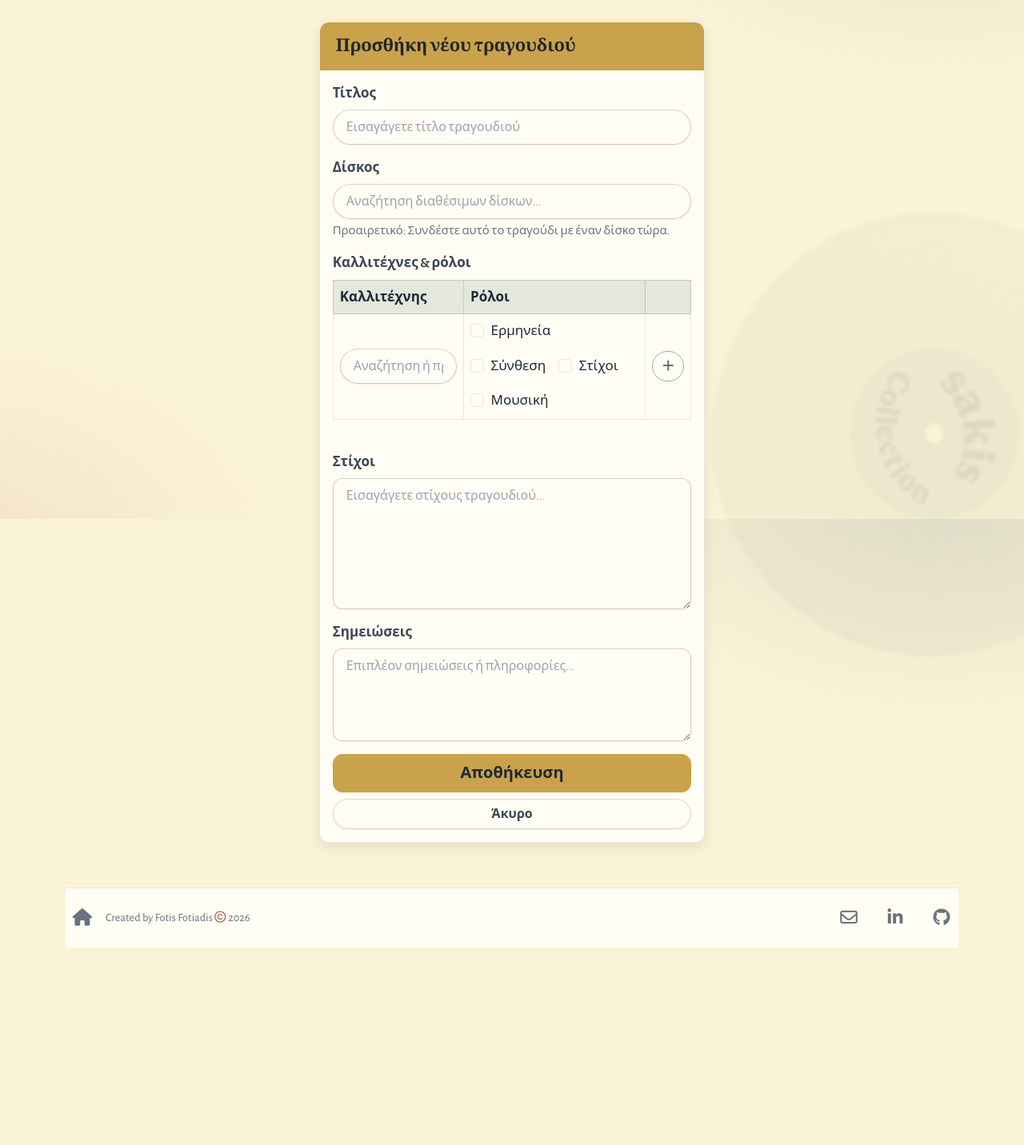
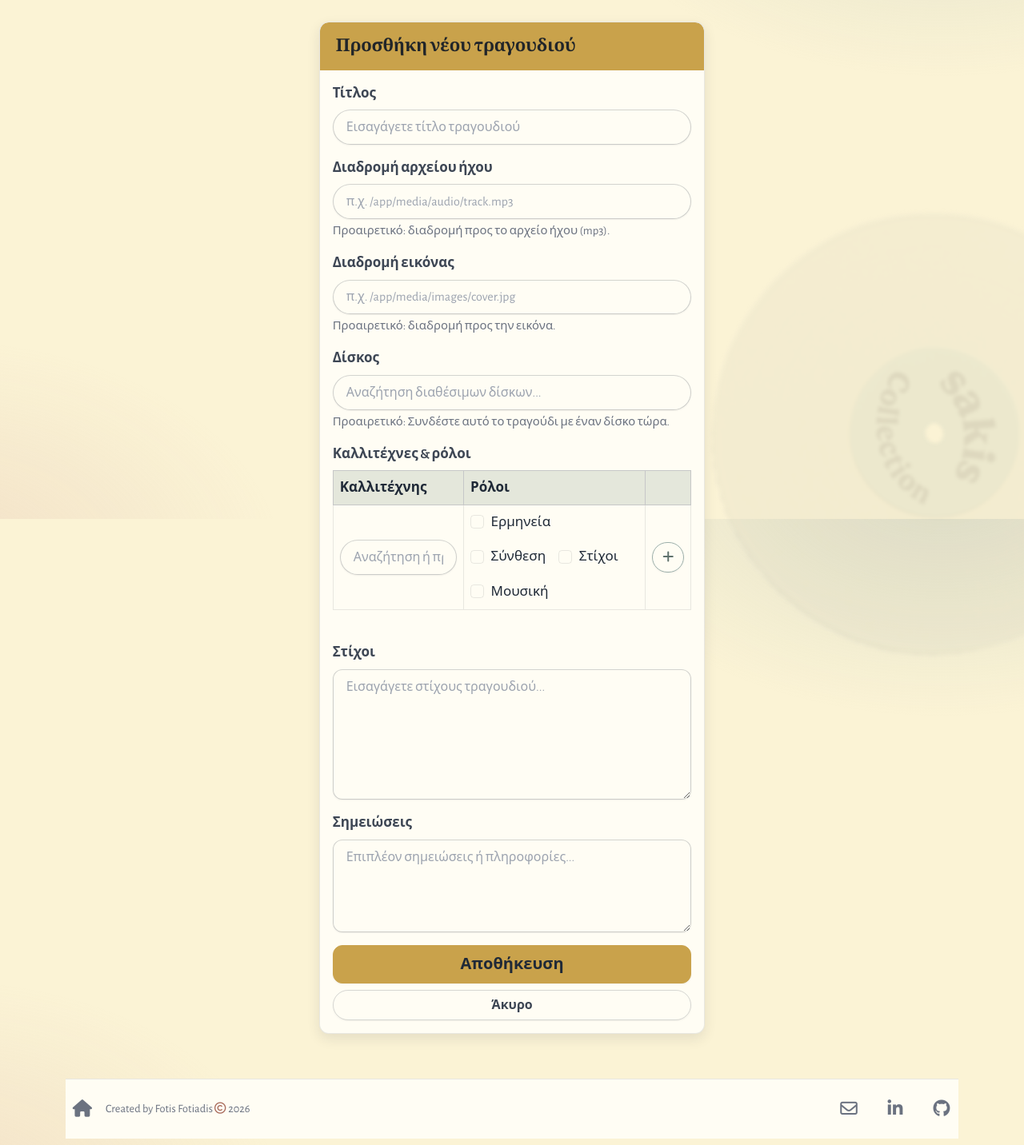
Before and after one commit to Skioulis/discograpphy-app, a Flask app: page /add-song in a window 1280 px wide. Shown: the part 151-1583 px from the top of the page at 80% size. Before the commit the page ends 1336 px from the top, so only its background shows below. Run offline with Flask 3, Linux system fonts and the light colour scheme; data that the repository does not hold is empty.

Commit message:
Add audio_path and image_path fields to songs
Add two optional file-path columns to the Song model (audio_path for the
mp3, image_path for the image), wire them through the song form, the
add/edit routes and prefill, and both the add-song and single-song
templates. Empty input normalises to NULL, matching the lyrics handling.

Includes migration b3d1a7c95e02 adding both columns to the songs table.

Co-Authored-By: Claude Opus 4.8 (1M context) <noreply@anthropic.com>

```diff
--- a/app/forms/song_form.py
+++ b/app/forms/song_form.py
@@ -11,6 +11,8 @@ class PersonSongForm(FlaskForm):
 
 class SongForm(FlaskForm):
     title = StringField('Τίτλος', validators=[DataRequired(), Length(max=250)])
+    audio_path = StringField('Διαδρομή αρχείου ήχου', validators=[Optional(), Length(max=500)])
+    image_path = StringField('Διαδρομή εικόνας', validators=[Optional(), Length(max=500)])
     lyrics = TextAreaField('Στίχοι', validators=[Optional()])
     notes = TextAreaField('Σημειώσεις', validators=[Optional()])
     disk_name = StringField('Δίσκος', validators=[Optional(), Length(max=250)])
--- a/app/models/Song.py
+++ b/app/models/Song.py
@@ -15,6 +15,8 @@ class Song(db.Model, TimestampMixin):
     title: so.Mapped[str] = so.mapped_column(sa.String(250), index=True)
     notes: so.Mapped[Optional[str]] = so.mapped_column(sa.TEXT(), nullable=True)
     lyrics: so.Mapped[Optional[str]] = so.mapped_column(sa.TEXT(), nullable=True)
+    audio_path: so.Mapped[Optional[str]] = so.mapped_column(sa.String(500), nullable=True)
+    image_path: so.Mapped[Optional[str]] = so.mapped_column(sa.String(500), nullable=True)
 
     disks: so.Mapped[List['Disk']] = so.relationship(
         secondary=discsongs,
--- a/app/routes.py
+++ b/app/routes.py
@@ -45,6 +45,8 @@ def _build_single_song_form(song):
     form.title.data = song.title
     form.notes.data = song.notes or ''
     form.lyrics.data = song.lyrics or ''
+    form.audio_path.data = song.audio_path or ''
+    form.image_path.data = song.image_path or ''
     form.disk_name.data = song.disks[0].name if song.disks else ''
 
     while len(form.persons) > 0:
@@ -401,6 +403,8 @@ def add_song():
             title=form.title.data,
             notes=form.notes.data,
             lyrics=(form.lyrics.data.strip() or None) if form.lyrics.data else None,
+            audio_path=(form.audio_path.data.strip() or None) if form.audio_path.data else None,
+            image_path=(form.image_path.data.strip() or None) if form.image_path.data else None,
         )
 
         # Link to disk if selected
@@ -454,6 +458,8 @@ def save_song(song_id):
         song.disks.append(selected_disk)
 
     song.lyrics = form.lyrics.data.strip() if form.lyrics.data and form.lyrics.data.strip() else None
+    song.audio_path = form.audio_path.data.strip() if form.audio_path.data and form.audio_path.data.strip() else None
+    song.image_path = form.image_path.data.strip() if form.image_path.data and form.image_path.data.strip() else None
 
     PeopleSong.query.filter_by(song_id=song.song_id).delete(synchronize_session=False)
 
--- a/app/templates/add_pages/add_song.html
+++ b/app/templates/add_pages/add_song.html
@@ -17,6 +17,24 @@
                             {% for error in form.title.errors %}
                                 <div class="invalid-feedback">{{ error }}</div>
                             {% endfor %}
+                        </div>
+
+                        <div class="mb-3">
+                            {{ form.audio_path.label(class="form-label") }}
+                            {{ form.audio_path(class="form-control" + (" is-invalid" if form.audio_path.errors else ""), placeholder="π.χ. /app/media/audio/track.mp3") }}
+                            {% for error in form.audio_path.errors %}
+                                <div class="invalid-feedback">{{ error }}</div>
+                            {% endfor %}
+                            <div class="form-text">Προαιρετικό: διαδρομή προς το αρχείο ήχου (mp3).</div>
+                        </div>
+
+                        <div class="mb-3">
+                            {{ form.image_path.label(class="form-label") }}
+                            {{ form.image_path(class="form-control" + (" is-invalid" if form.image_path.errors else ""), placeholder="π.χ. /app/media/images/cover.jpg") }}
+                            {% for error in form.image_path.errors %}
+                                <div class="invalid-feedback">{{ error }}</div>
+                            {% endfor %}
+                            <div class="form-text">Προαιρετικό: διαδρομή προς την εικόνα.</div>
                         </div>
 
                         <div class="mb-3">
```
Also changed, not shown: app/templates/single_pages/single_song.html (+18 -0 lines), migrations/versions/b3d1a7c95e02_add_audio_and_image_paths_to_songs.py (added, +31 -0 lines).
